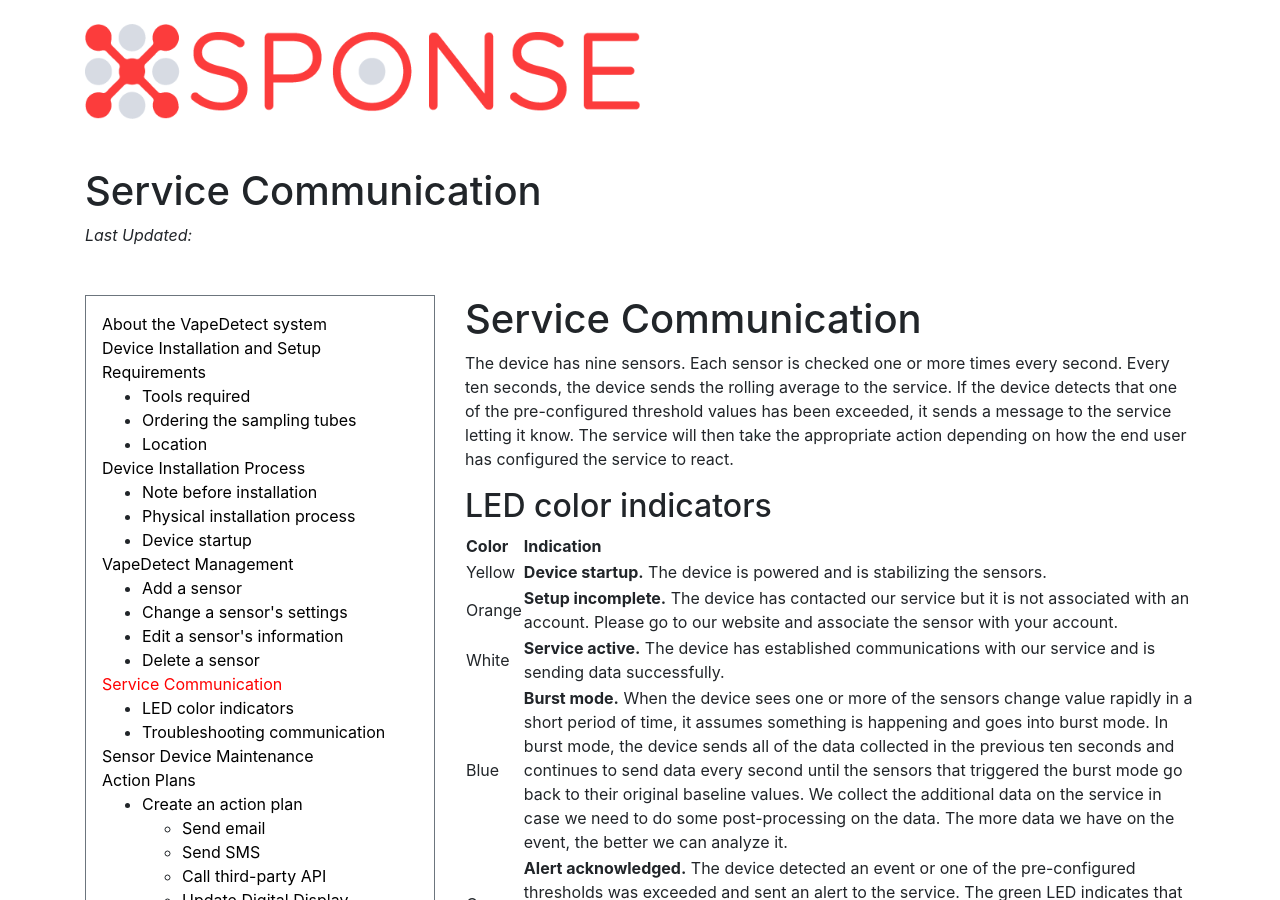
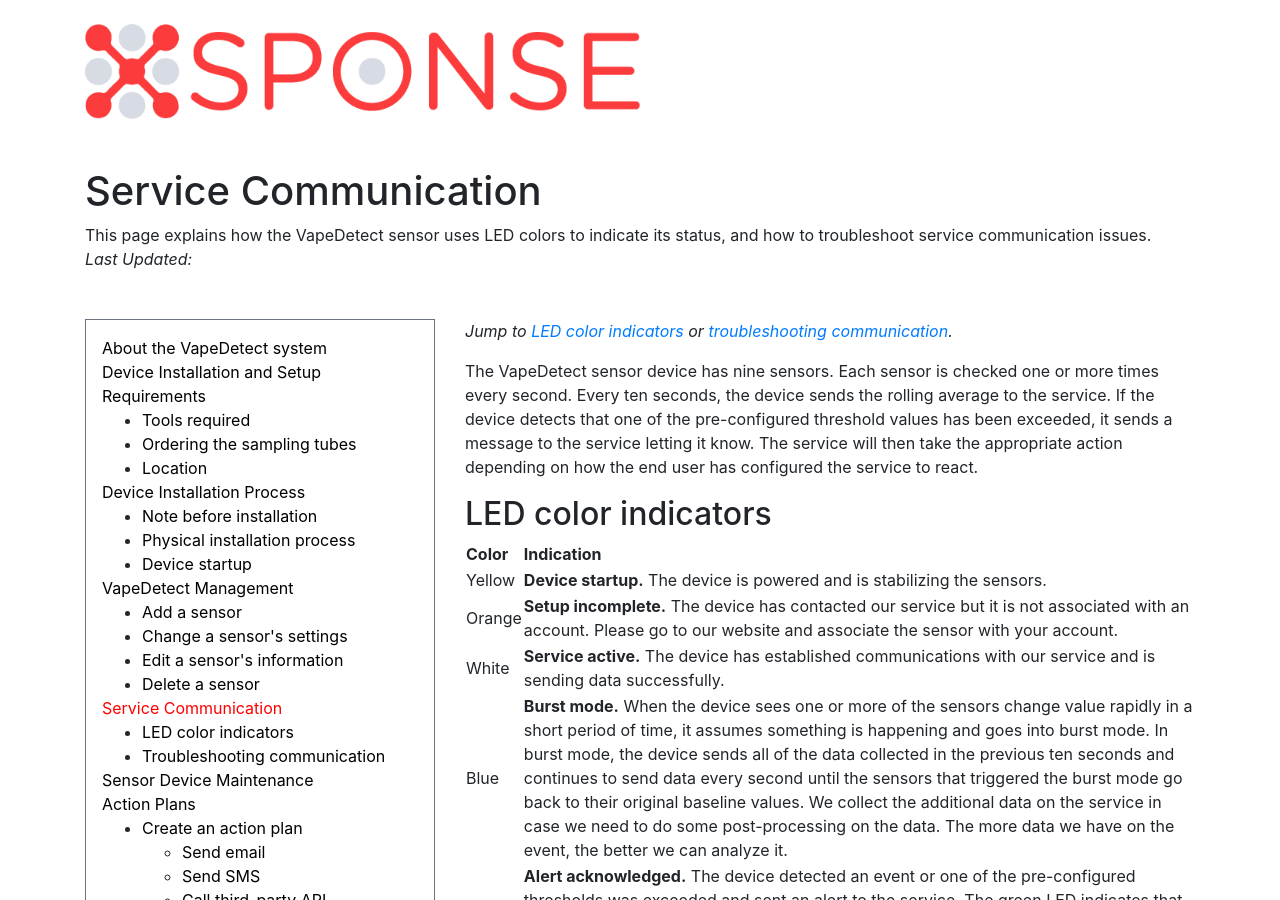
Before and after one commit to NrsSystems/docs, a Jekyll site: the page built from vape-detect/sensor-device-communication.md, in a window 1280 px wide and 900 px high. Built offline with Jekyll 4.4.1, drawn with Linux system fonts in a browser that asks for light colours; our own code applies the rules of GitHub Pages for plain Markdown files.

Commit message:
Update sensor-device-communication.md
Added the title and abstract section.

```diff
--- a/vape-detect/sensor-device-communication.md
+++ b/vape-detect/sensor-device-communication.md
@@ -1,6 +1,10 @@
-# Service Communication
+---
+title: Service Communication
+abstract: This page explains how the VapeDetect sensor uses LED colors to indicate its status, and how to troubleshoot service communication issues.
+---
+*Jump to [LED color indicators](sensor-device-communication.md#led-color-indicators) or [troubleshooting communication](sensor-device-communication.md#troubleshooting-communication).*
 
-The device has nine sensors. Each sensor is checked one or more times every second. Every ten seconds, the device sends the rolling average to the service. If the device detects that one of the pre-configured threshold values has been exceeded, it sends a message to the service letting it know. The service will then take the appropriate action depending on how the end user has configured the service  to react.
+The VapeDetect sensor device has nine sensors. Each sensor is checked one or more times every second. Every ten seconds, the device sends the rolling average to the service. If the device detects that one of the pre-configured threshold values has been exceeded, it sends a message to the service letting it know. The service will then take the appropriate action depending on how the end user has configured the service  to react.
 
 ## LED color indicators
 
```
